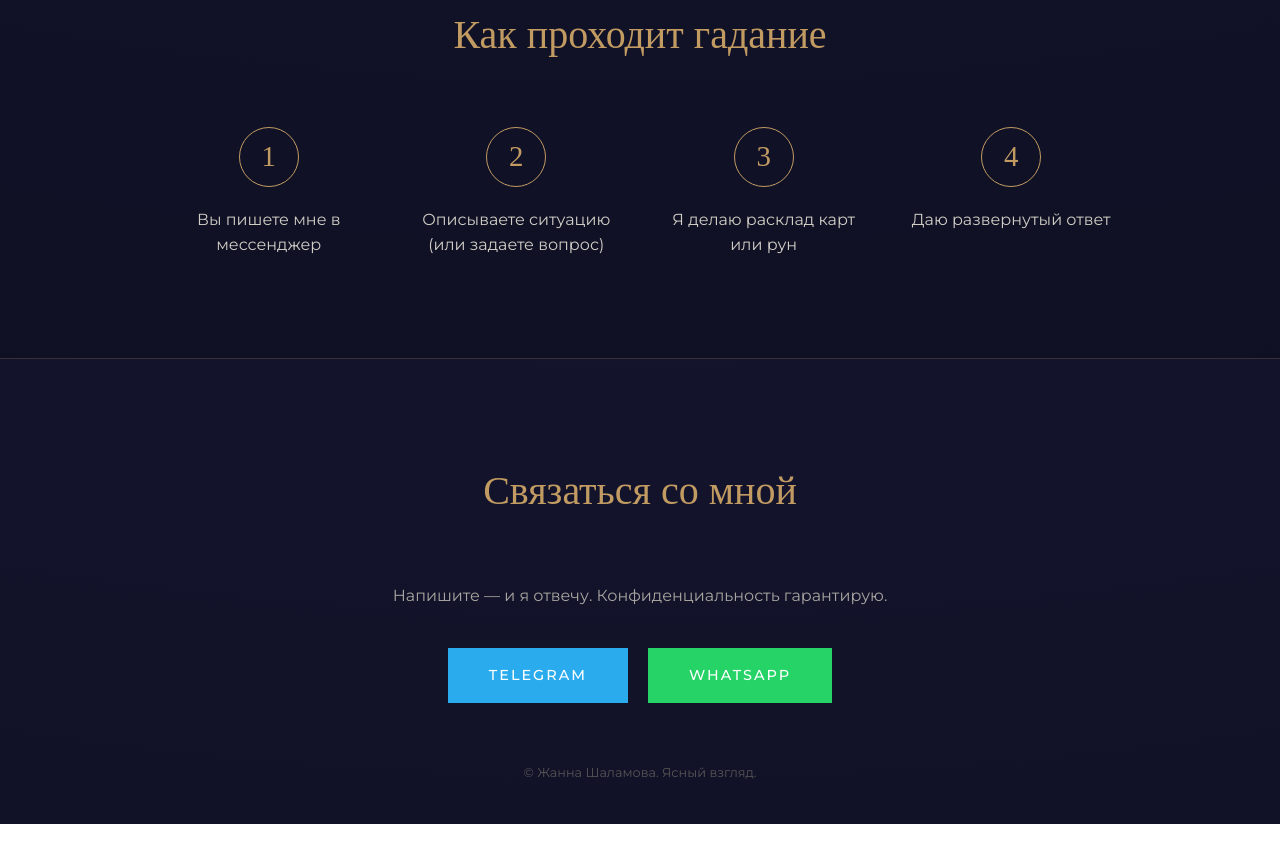
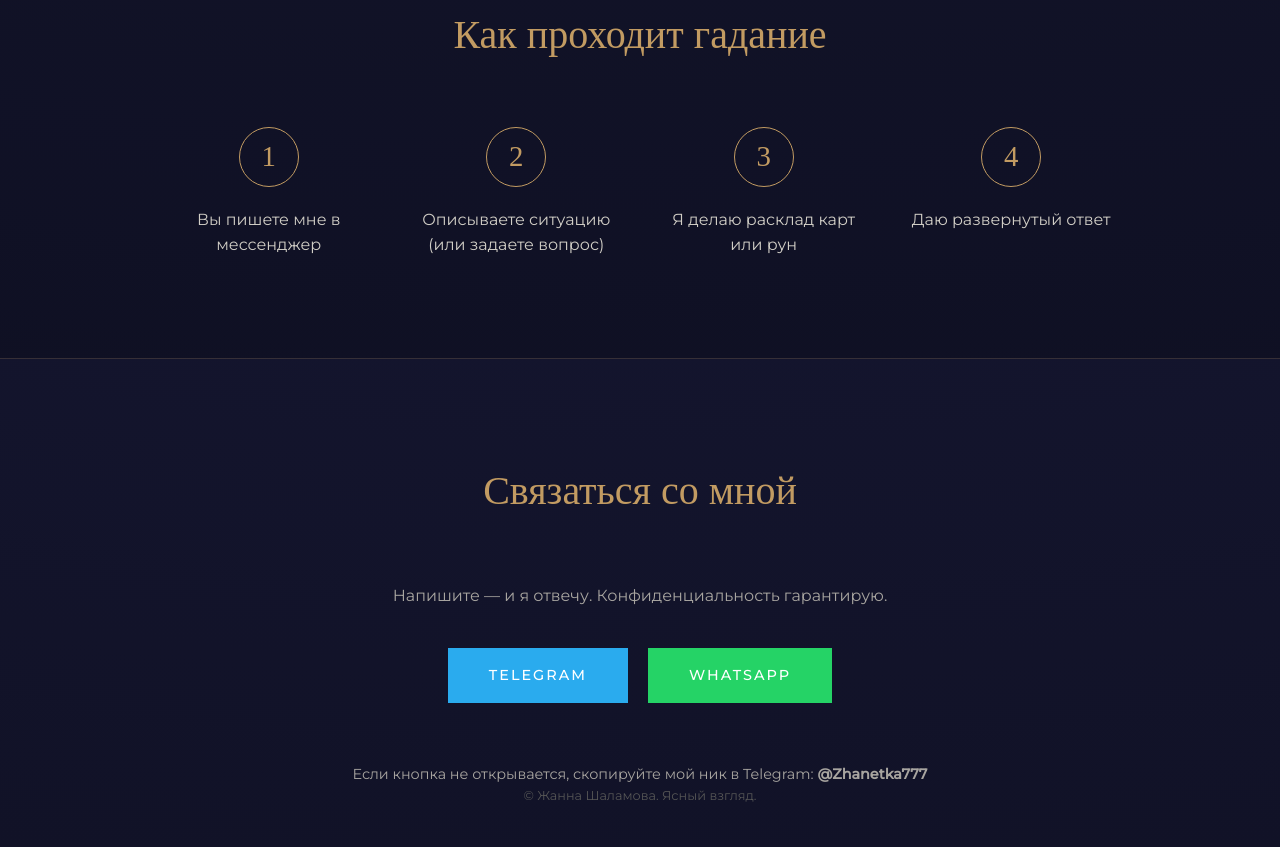
Before and after one commit to zannasalamova389-wq/yasny-vzglyad-2, a plain HTML site: page index.html in a window 1280 px wide. Shown: the part 3413-4260 px from the top of the page. Before the commit the page ends 4237 px from the top, so only its background shows below. Drawn offline with nearby package versions, Linux system fonts and the light colour scheme; a web font is replaced by a local one.

Commit message:
исправление

```diff
--- a/index.html
+++ b/index.html
@@ -125,10 +125,15 @@
             <p class="footer-text">Напишите — и я отвечу. Конфиденциальность гарантирую.</p>
 
             <div class="contact-buttons">
-                <!-- ВАЖНО: Замените ссылки ниже на свои! -->
-                <a href="https://t.me/ВАШ_НИК" class="btn-contact tg" target="_blank">Telegram</a>
-                <a href="https://wa.me/ВАШ_НОМЕР" class="btn-contact wa" target="_blank">WhatsApp</a>
-            </div>
+    <!-- Ссылка telegram.me работает стабильнее в РФ -->
+    <a href="https://telegram.me/@Zhanetka777" class="btn-contact tg" target="_blank">Telegram</a>
+    <a href="https://wa.me/ВАШ_НОМЕР" class="btn-contact wa" target="_blank">WhatsApp</a>
+</div>
+
+<!-- ДОБАВЛЯЕМ ТЕКСТ, ЧТОБЫ КЛИЕНТ МОГ ПРОСТО СКОПИРОВАТЬ НИК -->
+<p style="margin-top: 20px; font-size: 0.9rem; color: #a8a5a0; text-align: center;">
+    Если кнопка не открывается, скопируйте мой ник в Telegram: <strong>@Zhanetka777</strong>
+</p>
 
             <p class="copyright">© Жанна Шаламова. Ясный взгляд.</p>
         </div>
```
